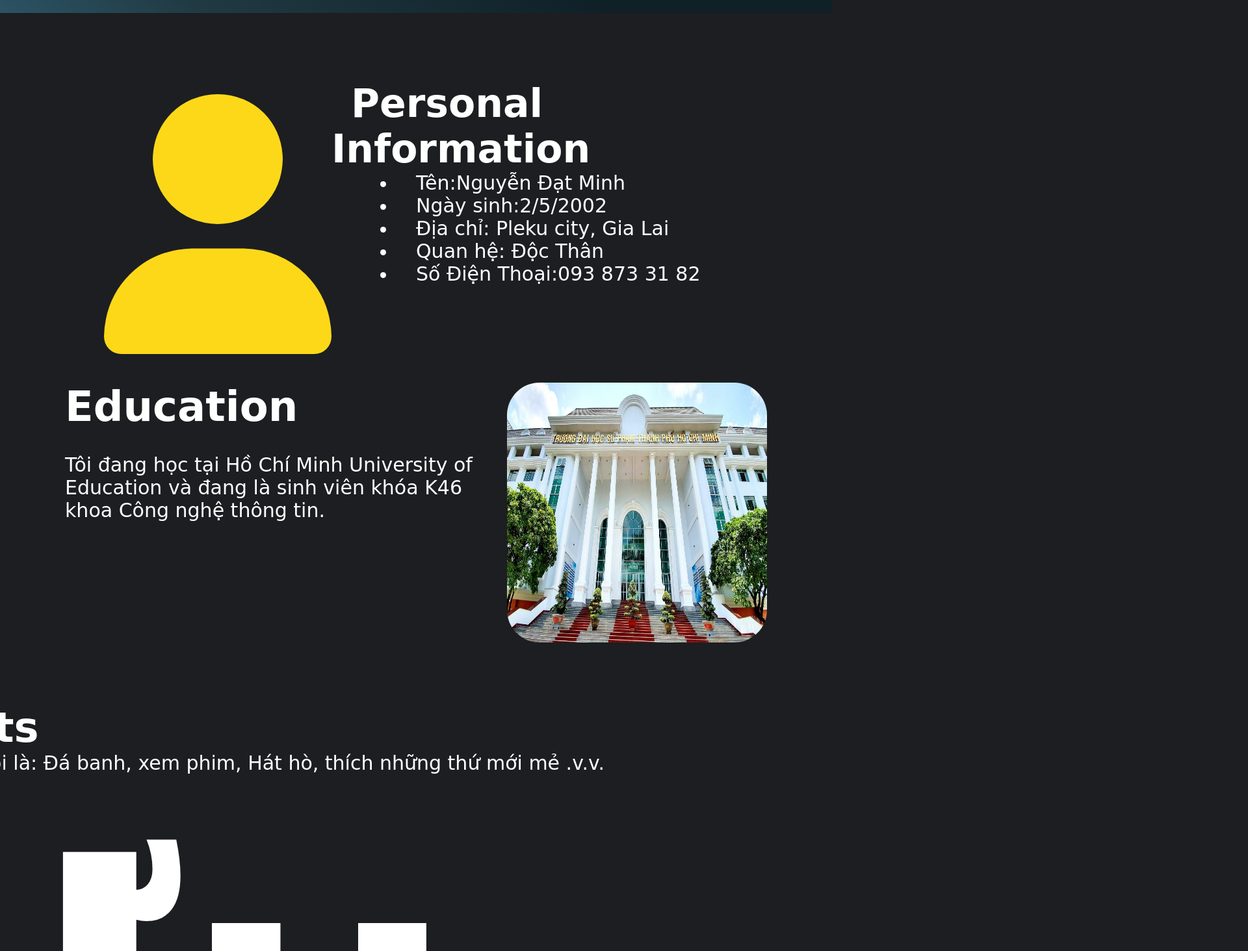
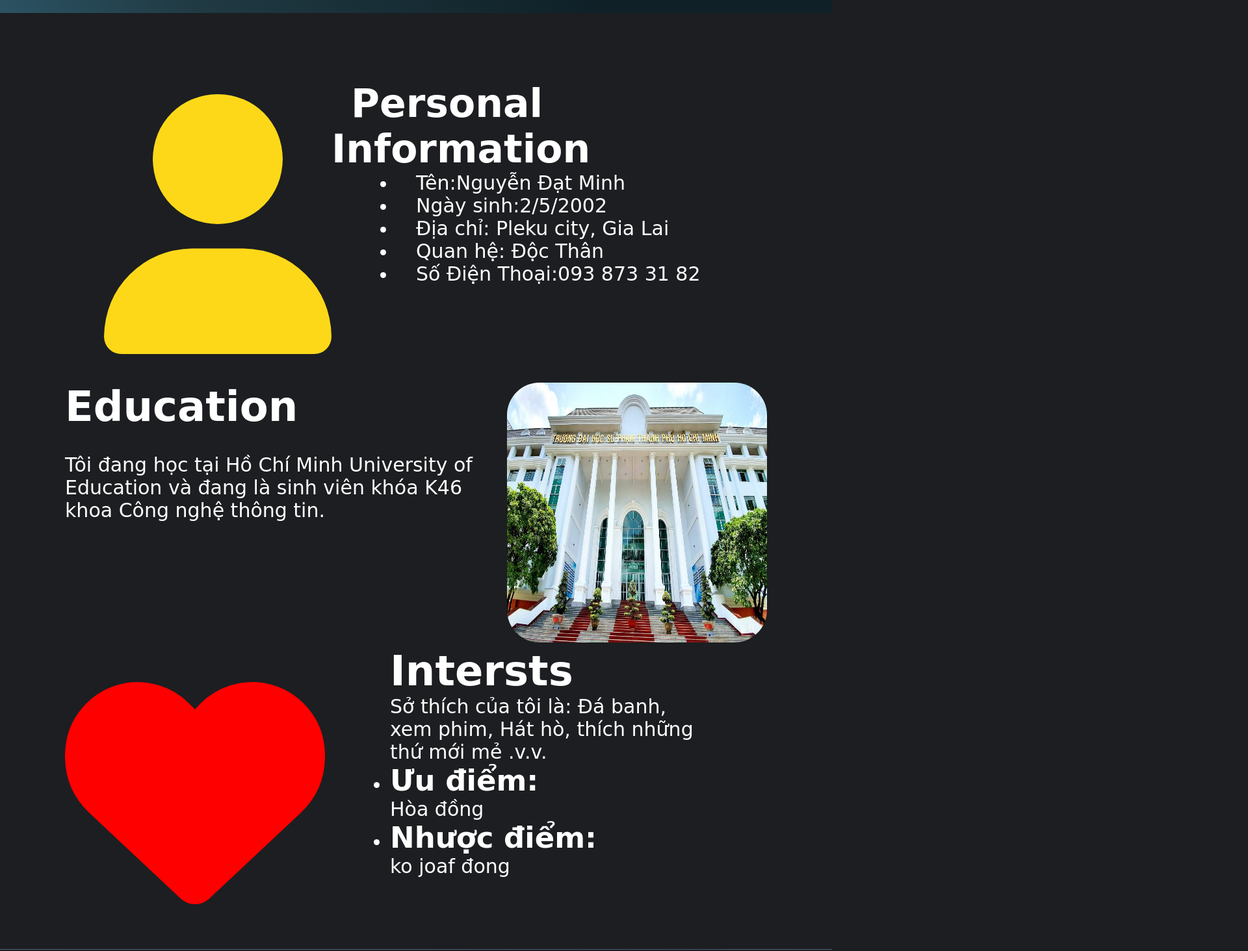
Before and after one commit to deadwishmen/CVintroduce, a plain HTML site: page index.html in a window 1280 px wide. Shown: the part 780-2244 px from the top of the page at 65% size, 1920 px wide, since content can reach past the window. Drawn offline with nearby package versions, Linux system fonts and the light colour scheme; a web font is replaced by a local one.

Commit message:
add file

```diff
--- a/index.html
+++ b/index.html
@@ -33,8 +33,9 @@
     <div class="introduce">
         <div class="layout">
             <div class="line"></div>
-            <div class="personal">
-                <div class="personal-icon">
+            <div class="introduce-group">
+                <div class="personal" >
+                    <div class="personal-icon" data-tilt>
                         <i class="fa-solid fa-user"></i>
                     </div>
                     <div class="personal-content">
@@ -48,19 +49,22 @@
                     </ul>
                     </div>
                 </div>
+            </div>
+            <div class="introduce-group">
                 <div class="education">
                     <div class="education-content"><h1>Education</h1>
                         <p> <br>Tôi đang học tại Hồ Chí Minh University of Education và đang là sinh viên khóa K46 khoa Công nghệ thông tin.</p>
                     </div>
-                <div class="box">
-                    <a href="https://hcmue.edu.vn/vi/" title="Go to hcmue">
+                    <div class="box" data-tilt>
+                        <a href="https://hcmue.edu.vn/vi/" title="Go to hcmue" >
                             <img src="./img/dai-hoc-su-pham-hcm-hcmue-1400x704.jpg" alt="hcmue">
                         </a>
                     </div>
-
                 </div>
+            </div>
+            <div class="introduce-group" >
                 <div class="Interests">
-                <div class="Intersts-icon">
+                    <div class="Intersts-icon" data-tilt>
                         <i class="fa-solid fa-heart"></i>
                     </div>
                     <div class="Intersts-content">
@@ -74,6 +78,7 @@
                                 <p>ko joaf đong</p>
                             </li>
                         </ul>
+                    </div>
                 </div>
             </div>
         </div>
--- a/style.css
+++ b/style.css
@@ -106,6 +106,10 @@ body{
     height: 4px;
     border-radius: 100%;
 }
+.introduce-group{
+    font-size: 30px;
+
+}
 .personal{
     display: flex;
     margin: 0 100px;
@@ -155,8 +159,8 @@ body{
 }
 .Intersts-icon{
     color: red;
+    font-size: 400px;
 }
-
 /* footer*/
 footer{
     display: flex;
```
Lines whose indentation alone changed are shown as unchanged.
